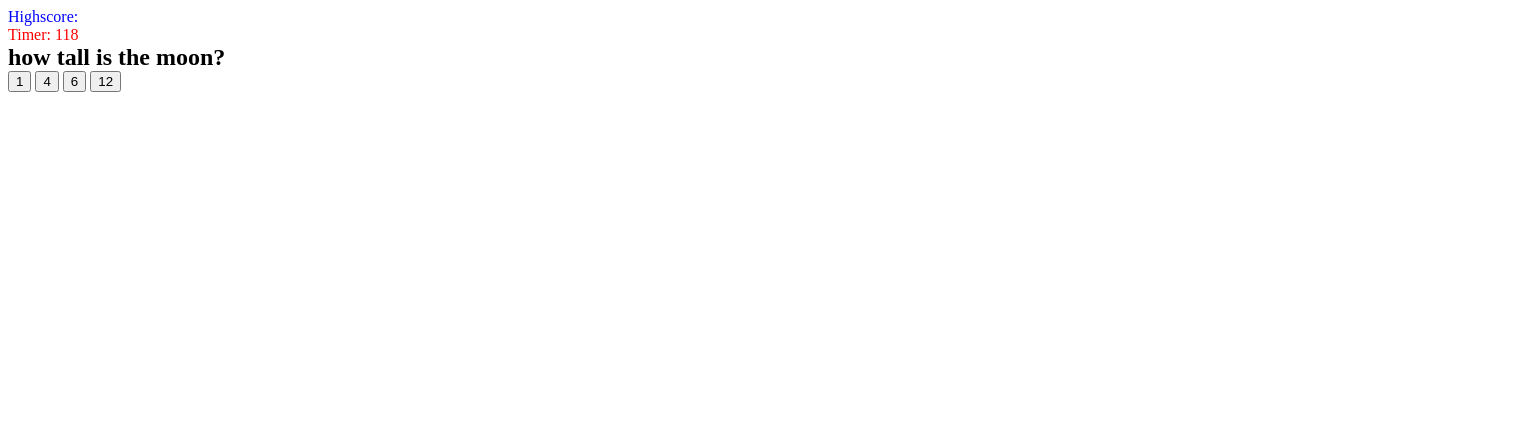
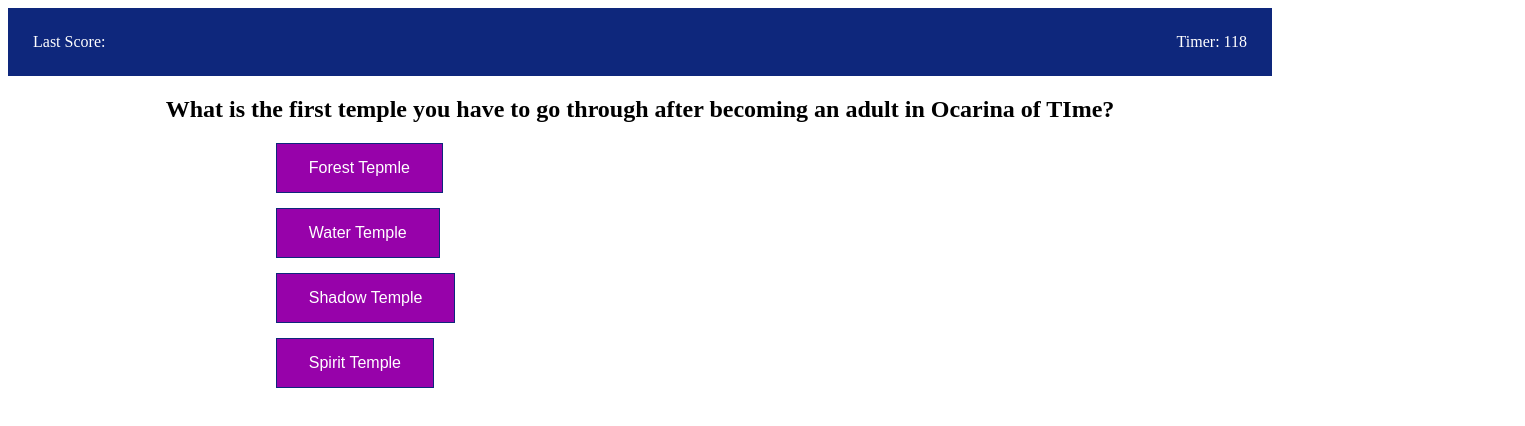
Before and after one commit to JDLanata/quiz-code, a plain HTML site: page index.html in a window 1280 px wide. Both pictures are taken after a click on the button "Start Quiz". Shown: the whole page, 1525 px wide, since content can reach past the window. Drawn offline with Linux system fonts and the light colour scheme.

Commit message:
Code is done, Css is done

```diff
--- a/assets/css/style.css
+++ b/assets/css/style.css
@@ -1,18 +1,75 @@
+:root {
+    /* declare a variable with `--` syntax */
+    --dark: #0e277c;
+    --light: #fff;
+    --navlink-color: #b9c6ae;
+    --option: #9702aa;
+
+
+  }
+
+
+header{
+    padding: 25px;
+    background-color: var(--dark);
+    display: flex;
+    justify-content: space-between;
+    margin-bottom: 10px;
+
+
+}
+p{
+    font-family: 'Lucida Sans', 'Lucida Sans Regular', 'Lucida Grande', 'Lucida Sans Unicode', Geneva, Verdana, sans-serif;
+    font-size: medium;
+}
+#startBtn{
+
+}
 #highscore{
-color: blue;
+color: var(--light);
 
 }
 
 #timer{
-    color: red;
+    color: var(--light);
 }
 
+#quizSpace{
+    display: block;
+    text-align: center;
+    justify-content: center;
+
+}
+
+
+
+/*button id for secton */
  #buttons{
     display: none;
+    height: 200px;
+    width: 100%;
+    padding-left: 20%;
+
+
+
  }
+
+#buttons button{
+    flex: 1;
+    background-color: var(--option);
+    border: 1px solid var(--dark);
+    color: white;
+    padding: 15px 32px;
+    margin: 15px 15px;
+    display: flex;
+    font-size: 16px;
+}
 
  #questions{
      display: none;
+    width:  100%;
+     /* padding: 25px; */
+
  }
 
  #nameAdd {
--- a/assets/js/script.js
+++ b/assets/js/script.js
@@ -35,29 +35,29 @@
 //object the holds questions array, choices array and answers
 var questions = [
     {
-        quest: "how tall is the moon?",
-        choice: ["1", "4", "6", "12"],
+        quest: "What is the first temple you have to go through after becoming an adult in Ocarina of TIme?",
+        choice: ["Forest Tepmle", "Water Temple", "Shadow Temple", "Spirit Temple"],
         answer: 0,
     },
     {
-        quest: "how small is the moon?",
-        choice: ["8", "3", "6", "2"],
+        quest: "What is the name of the joke shop that Fred and Gorge opened?",
+        choice: ["Wheezing Weasleys", "Weasleys' Wizard Wheezes", "Wizards Wheels", "F&G for the lols"],
         answer: 1,
     },
     {
-        quest: "how tall is the sand?",
-        choice: ["9", "6", "7", "24"],
+        quest: "What is the name of the Main Hero in the Legend of Zelda series?",
+        choice: ["Tingle", "Zelda", "Link", "Malon"],
         answer: 2,
     },
     {
-        quest: "how small is the color red?",
-        choice: ["6", "1", "3", "8"],
-        answer: 3,
+        quest: "In Howl's Moving Castle, what is Calcifer?",
+        choice: ["A socerer", "Great and Powerful Fire Demon", "The Missing Prince", "The Which of the Waste in desgise"],
+        answer: 1,
     },
     {
-        quest: "how may cats fit in a box?",
-        choice: ["8", "5", "6", "156"],
-        answer: 2,
+        quest: "Whar score on your O.W.L.S do you need to be able to join Professor Slughorns' Advanced Potions Class?",
+        choice: ["Acceptable ", "Dreadful ", "Troll", "Exceeds Expectations"],
+        answer: 3,
     },
 
 ]
@@ -78,14 +78,14 @@
         if (timerLeft === 0) {
             clearInterval(timeInterval);
             timer.textContent = "Times Up";
-            console.log(timer);
+
         }
 
 
     }, 1000);
 
 
-    console.log(start);
+
 
 
     test();
@@ -95,8 +95,8 @@
 
 //displays quiz questions
 function test() {
-    options.style.display = "initial"
-    questBox.style.display = "initial"
+    options.style.display = "block";
+    questBox.style.display = "block";
 
     questBox.textContent = questions[pointQuest].quest;
     btn1.textContent = questions[pointQuest].choice[0];
@@ -127,23 +127,25 @@
 
     pointQuest++;
     if (pointQuest === questions.length && timerLeft > 0) {
-        //save time to high score
+
         clearInterval(timeInterval);
         finalScore = timerLeft;
 
-        // timerLeft.textContent(finalScore);
-
+        valid.style.display= "none";
         nameList();
         return;
 
     }
 
     if (timerLeft <= 0) {
+        options.style.display = "none";
+        questBox.style.display = "none";
+        valid.style.display= "none";
         return;
     }
 
     test();
-    // console.log(pointQuest);
+
 
 });
 
@@ -172,7 +174,10 @@
 // sellect what would be right answer inother funtion event listener?
 //create and arry to hold top score list append that array with name inputs
 var topScoreList = document.getElementById("topScoreList")
-var scoreList = JSON.parse(localStorage.getItem("scores")) || [ ];
+var scoreList = JSON.parse(localStorage.getItem("scores")) || [];
+
+
+highScore.textContent = "Last Score: " + scoreList[scoreList.length - 1].score;
 
 
 function addList(event) {
@@ -194,7 +199,7 @@
         var newLi = document.createElement("li")
         newLi.append(scoreList[i].user + " - " + scoreList[i].score);
         topScoreList.append(newLi);
-        console.log(scoreList[i].user)
+
     }
 
     localStorage.setItem("scores", JSON.stringify(scoreList));
@@ -205,6 +210,5 @@
 
 }
 
-var car = JSON.parse(localStorage.getItem("scores"))
-console.log(car);
+
 //
--- a/index.html
+++ b/index.html
@@ -10,12 +10,16 @@
 
   <body>
     <header>
-      <div id="highscore">Highscore:</div>
-      <!-- turn highschore into a button that when presed shows list of highscores? -->
+      <div id="highscore">Last Score:</div>
       <div id="timer">Timer:</div>
     </header>
-    <div id="quizSpace">
-      <button id="start">Start Quiz</button>
+    <main id="quizSpace">
+      <section id="start">
+        <button id="startBtn">Start Quiz</button>
+        <p> Welcome to a simple quiz about some pop culture topics.
+        </p>
+        <p>Can you get the highscore?</p>
+      </section>
       <section>
         <h2 id="questions"></h2>
       </section>
@@ -25,10 +29,11 @@
         <button id="btn2" data-index ="1"></button>
         <button id="btn3" data-index ="2"></button>
         <button id="btn4" data-index ="3"></button>
-        <div id="valid" ></div>
       </section>
+      <div id="valid" ></div>
       <section id="nameAdd">
-        <input id="nameFeild" type="text">
+        <label for="letters">Enter your Name: </label>
+        <input id="nameFeild" type="text" name="letters">
         <input id="submitBtn" type="submit" value="Submit Score">
       </section>
       <section >
@@ -36,7 +41,7 @@
 
         </ul>
       </section>
-    </div>
+    </main>
 
     <script src="./assets/js/script.js"></script>
   </body>
```
Lines whose indentation alone changed are shown as unchanged.
